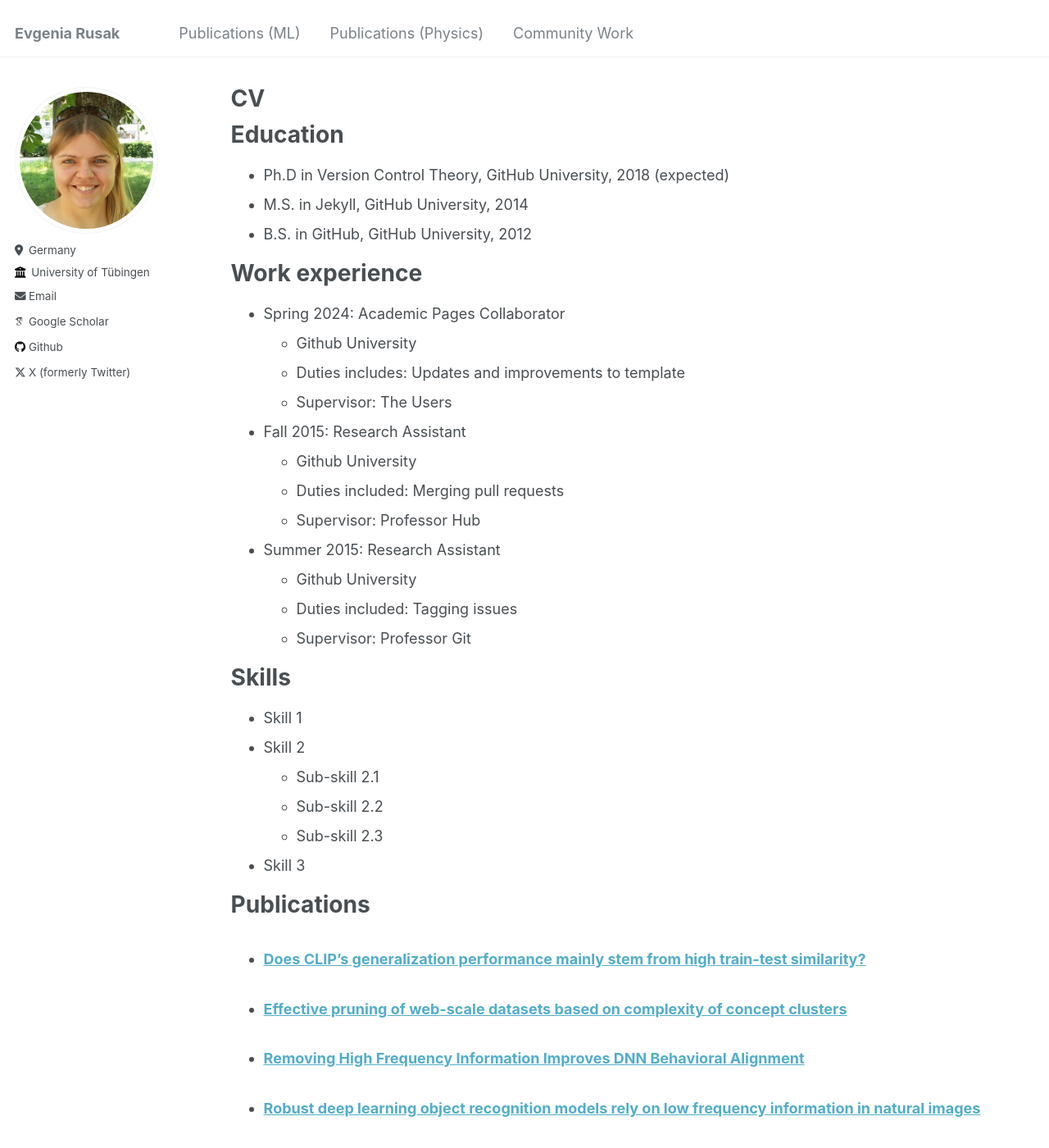
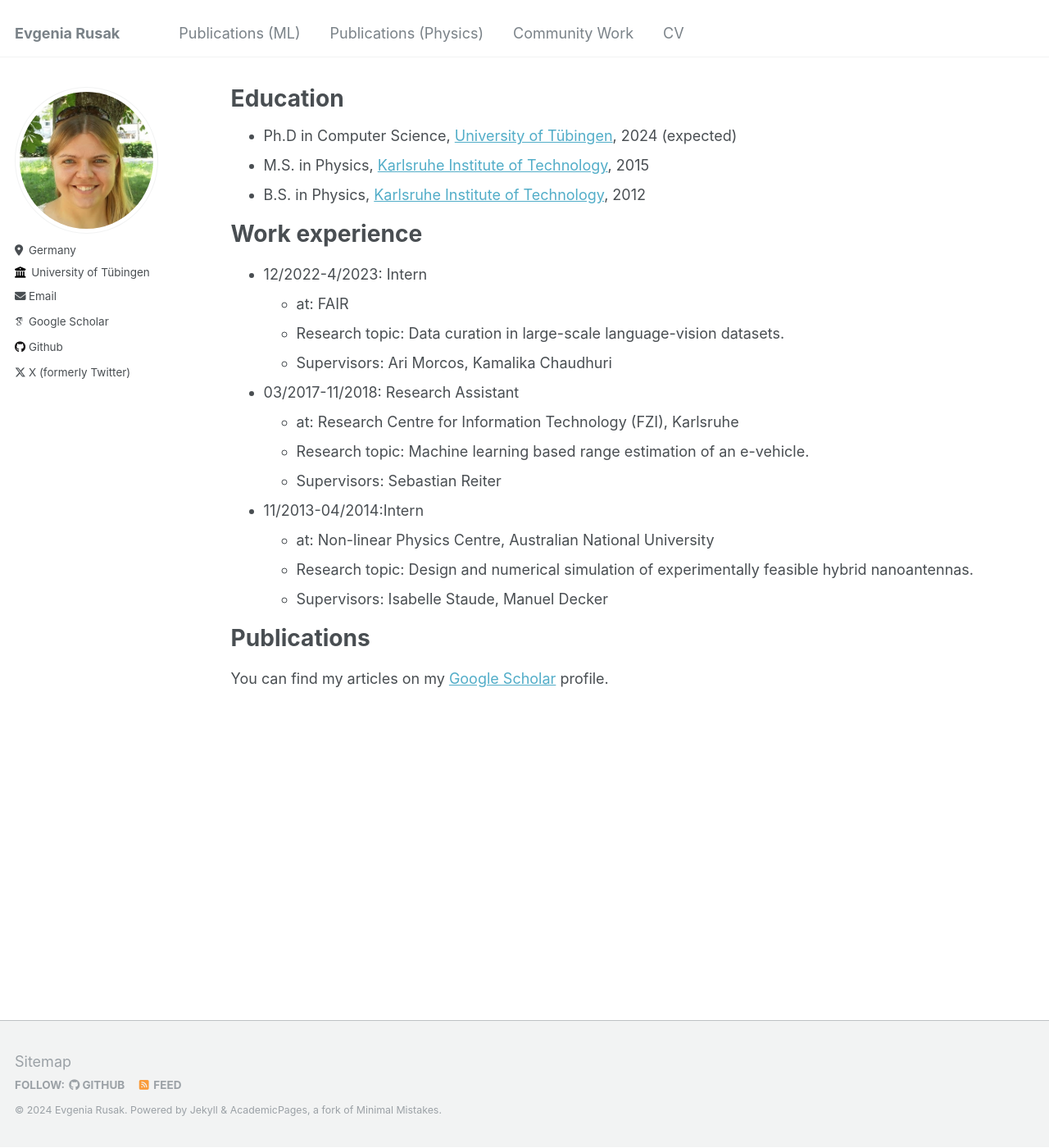
Before and after one commit to evgeniarusak/evgeniarusak.github.io, a Jekyll site: the page built from _pages/cv.md, in a window 1280 px wide and 1400 px high. Shown: the whole window at 82% size. Built offline with Jekyll 4.4.1, drawn with Linux system fonts in a browser that asks for light colours; some web fonts are replaced; some of the changed text lies outside the part shown.

Commit message:
added cv

```diff
--- a/_data/navigation.yml
+++ b/_data/navigation.yml
@@ -21,8 +21,8 @@ main:
   #- title: "Blog Posts"
   #  url: /year-archive/
 
-  #- title: "CV"
-  #  url: /cv/
+  - title: "CV"
+    url: /cv/
 
   #- title: "Guide"
   #  url: /markdown/
--- a/_pages/cv.md
+++ b/_pages/cv.md
@@ -9,56 +9,30 @@ redirect_from:
 
 {% include base_path %}
 
-Education
-======
-* Ph.D in Version Control Theory, GitHub University, 2018 (expected)
-* M.S. in Jekyll, GitHub University, 2014
-* B.S. in GitHub, GitHub University, 2012
+* Ph.D in Computer Science, [University of Tübingen](https://uni-tuebingen.de/en/), 2024 (expected)
+* M.S. in Physics, [Karlsruhe Institute of Technology](https://www.kit.edu/english/), 2015
+* B.S. in Physics, [Karlsruhe Institute of Technology](https://www.kit.edu/english/), 2012
 
 Work experience
 ======
-* Spring 2024: Academic Pages Collaborator
-  * Github University
-  * Duties includes: Updates and improvements to template
-  * Supervisor: The Users
 
-* Fall 2015: Research Assistant
-  * Github University
-  * Duties included: Merging pull requests
-  * Supervisor: Professor Hub
+* 12/2022-4/2023: Intern
+  * at: FAIR
+  * Research topic: Data curation in large-scale language-vision datasets.
+  * Supervisors: Ari Morcos, Kamalika Chaudhuri
 
-* Summer 2015: Research Assistant
-  * Github University
-  * Duties included: Tagging issues
-  * Supervisor: Professor Git
+* 03/2017-11/2018: Research Assistant
+  * at: Research Centre for Information Technology (FZI), Karlsruhe
+  * Research topic: Machine learning based range estimation of an e-vehicle.
+  * Supervisors: Sebastian Reiter
 
-Skills
-======
-* Skill 1
-* Skill 2
-  * Sub-skill 2.1
-  * Sub-skill 2.2
-  * Sub-skill 2.3
-* Skill 3
+* 11/2013-04/2014:Intern
+  * at: Non-linear Physics Centre, Australian National University
+  * Research topic: Design and numerical simulation of experimentally feasible hybrid nanoantennas.
+  * Supervisors: Isabelle Staude, Manuel Decker
+
+
 
 Publications
 ======
-  <ul>{% for post in site.publications reversed %}
-    {% include archive-single-cv.html %}
-  {% endfor %}</ul>
-
-Talks
-======
-  <ul>{% for post in site.talks reversed %}
-    {% include archive-single-talk-cv.html  %}
-  {% endfor %}</ul>
-
-Teaching
-======
-  <ul>{% for post in site.teaching reversed %}
-    {% include archive-single-cv.html %}
-  {% endfor %}</ul>
-
-Service and leadership
-======
-* Currently signed in to 43 different slack teams
+You can find my articles on my [Google Scholar](https://scholar.google.com/citations?user=XKc19kkAAAAJ&hl=en&oi=ao) profile.
```
Also changed, not shown: other parts of _pages/cv.md (+1 -1 lines), _pages/publications_physics.md (+1 -1 lines).
